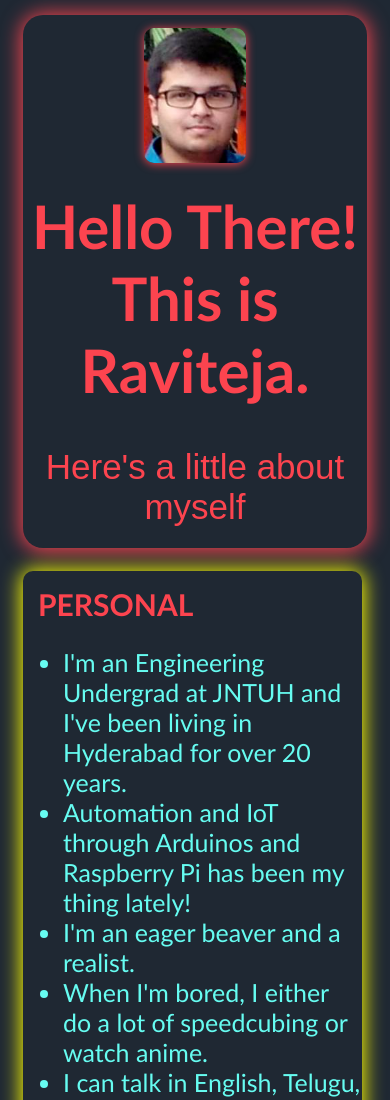
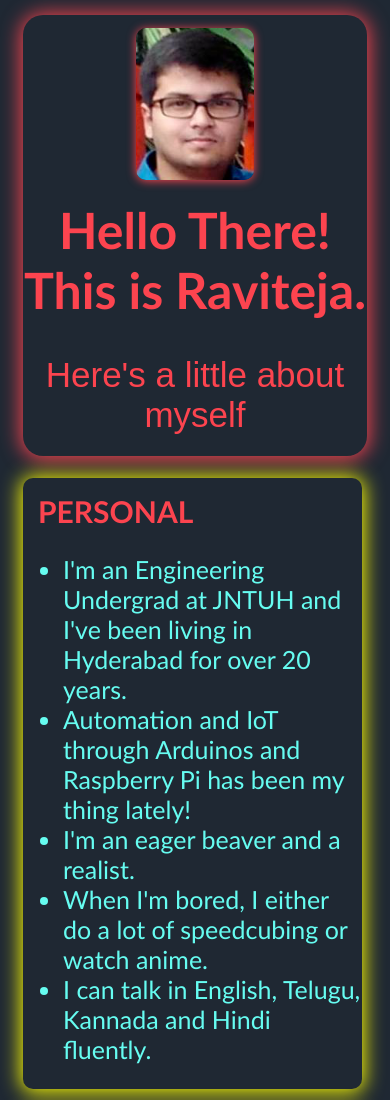
Before and after one commit to ravit1/ravit1.github.io, a plain HTML site: page index.html in a window 390 px wide. Shown: the top 1100 px of the page. Drawn offline with Linux system fonts and the light colour scheme.

Commit message:
Mobile Update2

```diff
--- a/index.css
+++ b/index.css
@@ -195,8 +195,8 @@ body
 	}
 	.top #profile
 	{
-		width: 12vmax;
-		height: 16vmax;
+		width: 14vmax;
+		height: 18vmax;
 		left: 0;
 		top: 1.5vmax;
 	}
@@ -244,6 +244,10 @@ body
 
 @media only screen and (max-width: 500px)
 {
+	.head
+	{
+		font-size: 25px;
+	}
 	.container1
 	{
 		flex-direction: column;
```
